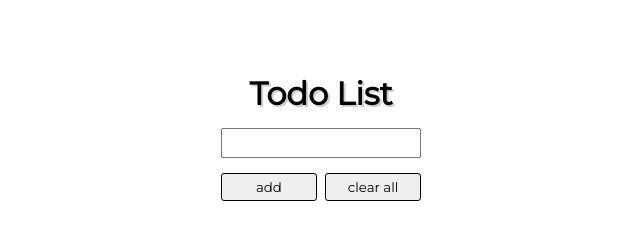
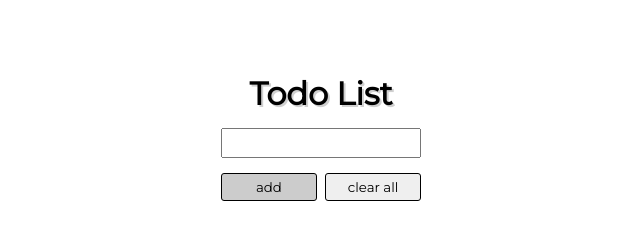
Before and after one commit to fogelmark/todo-list, a plain HTML site: page index.html in a window 1280 px wide. In both pictures the pointer is over the button "add". Shown: the whole page, without its empty margins (319-959 px from the left). Drawn offline with Linux system fonts and the light colour scheme.

Commit message:
button ouline fix

```diff
--- a/style.css
+++ b/style.css
@@ -49,8 +49,13 @@ h1 {
     outline: none;
 }
 
-#add-btn:focus, #clear-btn:hover {
+button, a:visited {
     outline: none;
+}
+
+button:hover, button:active, button:focus {
+    outline: none;
+    background: #ccc;
 }
 
 .strike {
```
